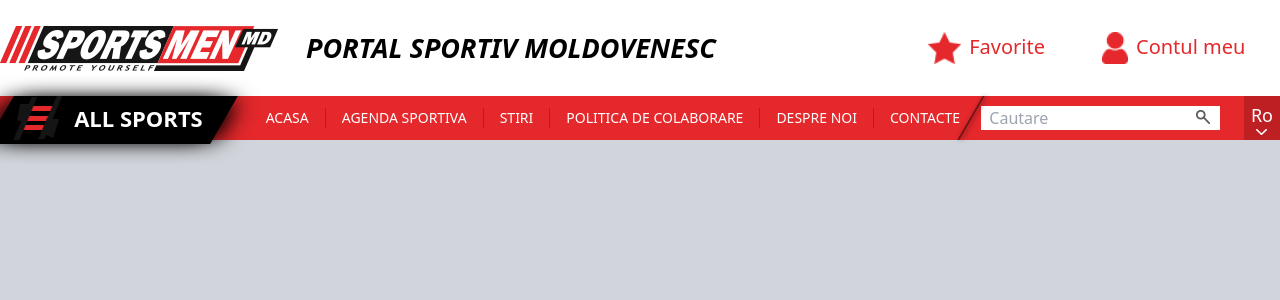
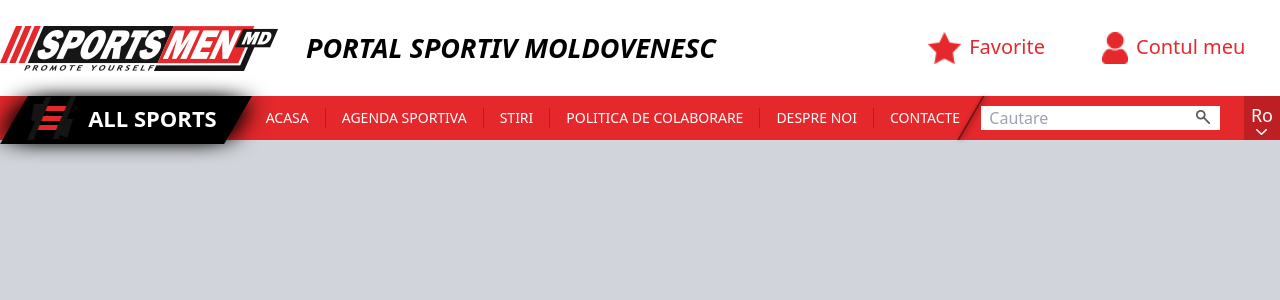
Before and after one commit to RaduAlexeev/sportsmen, a React (Create React App) app in the folder client/: page / in a window 1280 px wide. Shown: the top 300 px of the page. Built offline with nearby package versions, Linux system fonts and the light colour scheme.

Commit message:
small change style

```diff
--- a/client/src/components/content/content.jsx
+++ b/client/src/components/content/content.jsx
@@ -4,8 +4,8 @@ import Banner from "./banner";
 export default function Content() {
     return (
         <div className="h-content w-full flex justify-center">
-            <div className="w-mainWidth h-full bg-slate-100 flex flex-row justify-between">
-                <div className="relative right-3">
+            <div className="w-mainWidth h-full flex flex-row justify-between">
+                <div className="relative top-1">
                     <Navigation />
                 </div>
                 <div>
--- a/client/src/components/header/navigation.jsx
+++ b/client/src/components/header/navigation.jsx
@@ -28,7 +28,7 @@ export default function Navigation() {
                         <img className="" src={el.logo} alt="" />
                     </div>
                     <div className="w-1/2">
-                        <p className="relative left-4">{el.name}</p>
+                        <p className="relative left-4 text-base">{el.name}</p>
                     </div>
                 </li>
             ))}
--- a/client/src/components/header/secondHeader.jsx
+++ b/client/src/components/header/secondHeader.jsx
@@ -8,7 +8,7 @@ export default function SecondHeader() {
         <div className="w-full flex justify-center items-center h-11 bg-mainRed">
             <div className="w-mainWidth h-full text-white flex flex-row justify-between items-center">
                 {/* for All Sports */}
-                <div className="w-56 h-12 mt-1 relative bg-black -skew-x-30 shadow-shadow-x-black ">
+                <div className="w-56 h-12 mt-1 relative bg-black -skew-x-30 shadow-shadow-x-black left-[14px]">
                     <a className="flex flex-row items-center skew-x-30" href="#">
                         <img className="ml-3" src={menu} alt="" />
                         <p className="text-fontMenu font-bold ml-3 uppercase">All Sports</p>
```
